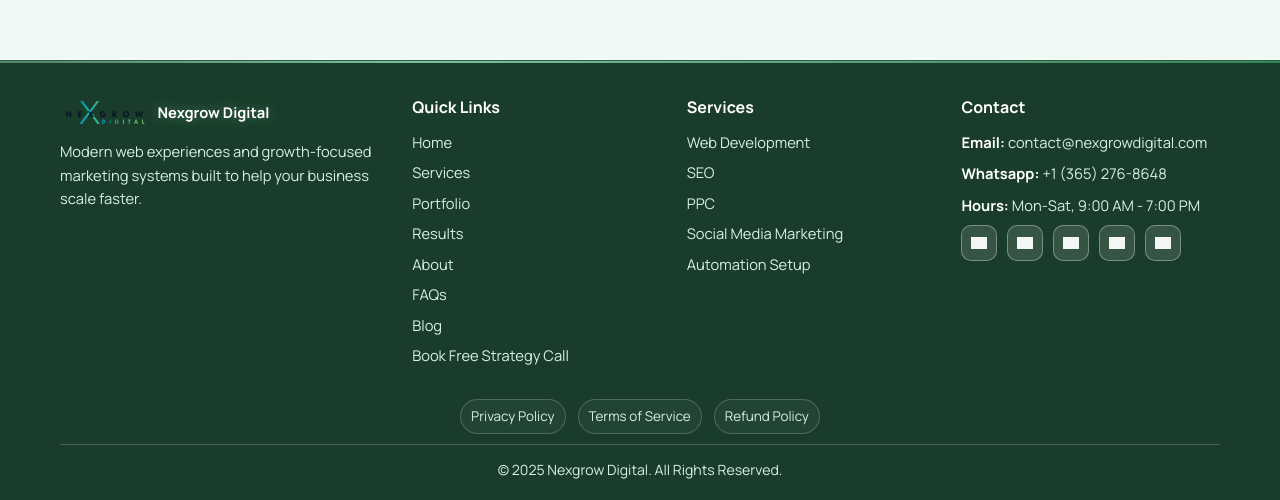
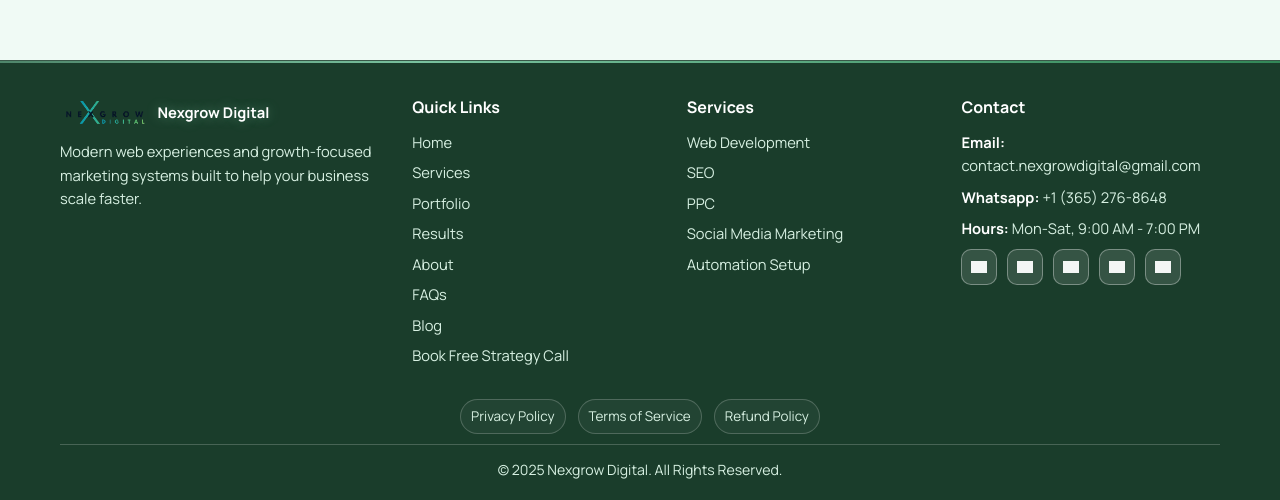
Before and after one commit to NexgrowDigital/Nexgrow-Digital-Agency, a Next.js app: page / in a window 1280 px wide. Shown: the part 8570-9070 px from the top of the page. Built offline with nearby package versions, Linux system fonts and the light colour scheme; grey boxes are pictures that could not be loaded.

Commit message:
update email

```diff
--- a/app/appointment/page.tsx
+++ b/app/appointment/page.tsx
@@ -215,7 +215,7 @@ export default function Appointment() {
               <li><span className="dot"></span><span>We send a project roadmap and quote within 48 hours.</span></li>
             </ul>
             <p className="note">Your information is secure. We'll never share or sell your data.</p>
-            <p className="contact">Prefer email?<br /><a href="mailto:contact@nexgrowdigital.com">contact@nexgrowdigital.com</a></p>
+            <p className="contact">Prefer email?<br /><a href="mailto:contact.nexgrowdigital@gmail.com">contact.nexgrowdigital@gmail.com</a></p>
             <p className="contact">Chat with us on WhatsApp:<br /><a href="https://wa.me/13652768648" target="_blank" rel="noopener noreferrer">+1 (365) 276-8648</a></p>
           </aside>
         </section>
@@ -256,7 +256,7 @@ export default function Appointment() {
             <div className="footer-col">
               <h4>Contact</h4>
               <ul className="contact-list">
-                <li><strong>Email:</strong> contact@nexgrowdigital.com</li>
+                <li><strong>Email:</strong> contact.nexgrowdigital@gmail.com</li>
                 <li><strong>Whatsapp:</strong> +1 (365) 276-8648</li>
                 <li><strong>Hours:</strong> Mon-Sat, 9:00 AM - 7:00 PM</li>
               </ul>
--- a/app/faqs/page.tsx
+++ b/app/faqs/page.tsx
@@ -226,7 +226,7 @@ export default function FAQs() {
             <div className="footer-col">
               <h4>Contact</h4>
               <ul>
-                <li><a href="mailto:contact@nexgrowdigital.com">contact@nexgrowdigital.com</a></li>
+                <li><a href="mailto:contact.nexgrowdigital@gmail.com">contact.nexgrowdigital@gmail.com</a></li>
                 <li><a href="https://wa.me/13652768648" target="_blank" rel="noopener noreferrer">+1 (365) 276-8648</a></li>
                 <li>Available 24/7 for your queries</li>
               </ul>
--- a/app/page.tsx
+++ b/app/page.tsx
@@ -669,7 +669,7 @@ export default function Home() {
             <div className="footer-col">
               <h4>Contact</h4>
               <ul className="contact-list">
-                <li><strong>Email:</strong> contact@nexgrowdigital.com</li>
+                <li><strong>Email:</strong> contact.nexgrowdigital@gmail.com</li>
                 <li><strong>Whatsapp:</strong> +1 (365) 276-8648</li>
                 <li><strong>Hours:</strong> Mon-Sat, 9:00 AM - 7:00 PM</li>
               </ul>
```
